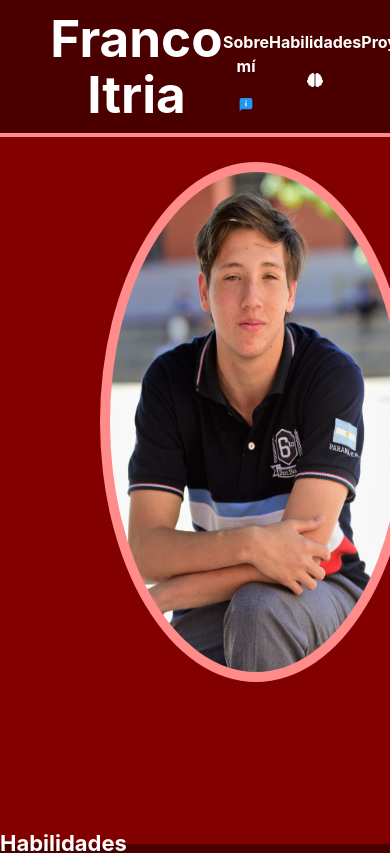
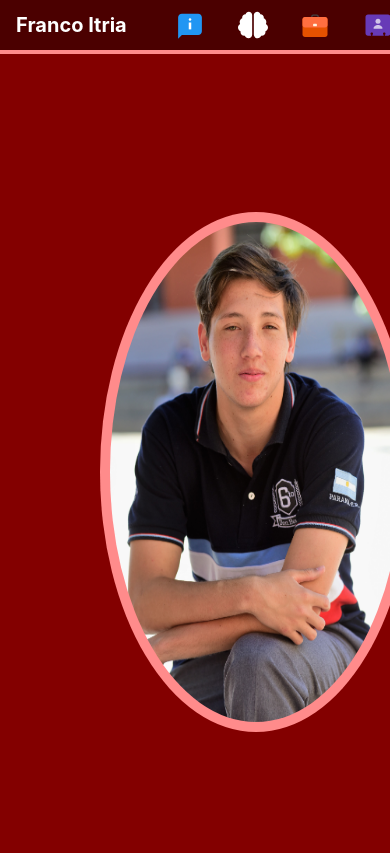
Before and after one commit to fran-itria/portafolio, a React (Create React App) app in the folder Front/: page / in a window 390 px wide. Shown: the top 853 px of the page. Built offline with nearby package versions, Linux system fonts and the light colour scheme.

Commit message:
nav responsive

```diff
--- a/Front/src/components/nav/nav.module.css
+++ b/Front/src/components/nav/nav.module.css
@@ -1,4 +1,4 @@
-.nav{
+.nav {
     position: fixed;
     display: flex;
     flex-direction: row;
@@ -8,28 +8,72 @@
     box-shadow: 0 4px rgb(255, 139, 139);
     color: white;
     width: 100%;
+    height: 70px;
 }
 
-.name{
+
+.name {
     margin-left: 50px;
     margin-top: 10px;
     margin-bottom: 10px;
+    font-size: 30px;
 }
-.elements{
+
+.elements {
     margin-right: 50px;
     width: 30%;
     display: flex;
     justify-content: space-between;
+    align-items: center;
 }
 
-.button{
-    text-decoration: none;
+.button {
+    display: flex;
+    flex-direction: column;
+    justify-content: center;
+    align-items: center;
     color: white;
-    font-weight: bold;
 }
-.active{
-    text-decoration: none;
+
+.button:hover {
     color: white;
-    font-weight: bold;
-    border-bottom: solid rgb(206, 0, 0) 3px;
 }
+
+p {
+    margin: 0px;
+}
+
+.icons {
+    width: 40px;
+    height: 40px;
+}
+
+@media(max-width: 425px) {
+    .nav {
+        width: 425px;
+        height: 50px;
+        justify-content: space-around;
+        position: relative;
+    }
+
+    .name {
+        font-size: 20px;
+        margin: 0px;
+    }
+
+    .elements {
+        align-items: center;
+        justify-content: space-around;
+        width: 250px;
+        margin-right: 0px;
+    }
+
+    .pNav {
+        display: none;
+    }
+
+    .icons {
+        width: 30px;
+        height: 30px;
+    }
+}
```
